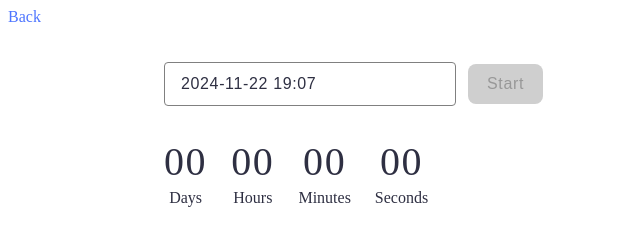
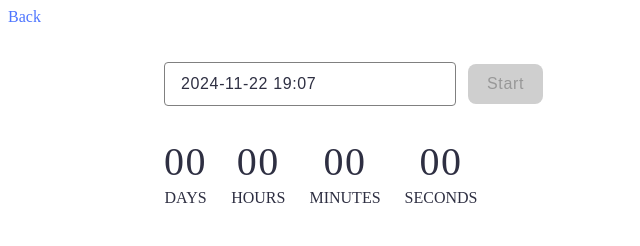
Before and after one commit to Valeriia-Martynova/goit-js-hw-10, a plain HTML site: page 1-timer.html in a window 1280 px wide. Shown: the whole page, without its empty margins (0-640 px from the left). Drawn offline with nearby package versions, Linux system fonts and the light colour scheme.

Commit message:
Deploying to gh-pages from @ Valeriia-Martynova/goit-js-hw-10@7dcc96e5b4058f7af5fd0ccbfdee145cf080c2ef 🚀

```diff
--- a/1-timer.html
+++ b/1-timer.html
@@ -31,19 +31,19 @@
       <div class="timer">
         <div class="field">
           <span class="value" data-days>00</span>
-          <span class="label">Days</span>
+          <span class="label">DAYS</span>
         </div>
         <div class="field">
           <span class="value" data-hours>00</span>
-          <span class="label">Hours</span>
+          <span class="label">HOURS</span>
         </div>
         <div class="field">
           <span class="value" data-minutes>00</span>
-          <span class="label">Minutes</span>
+          <span class="label">MINUTES</span>
         </div>
         <div class="field">
           <span class="value" data-seconds>00</span>
-          <span class="label">Seconds</span>
+          <span class="label">SECONDS</span>
         </div>
       </div>
     </main>
```
